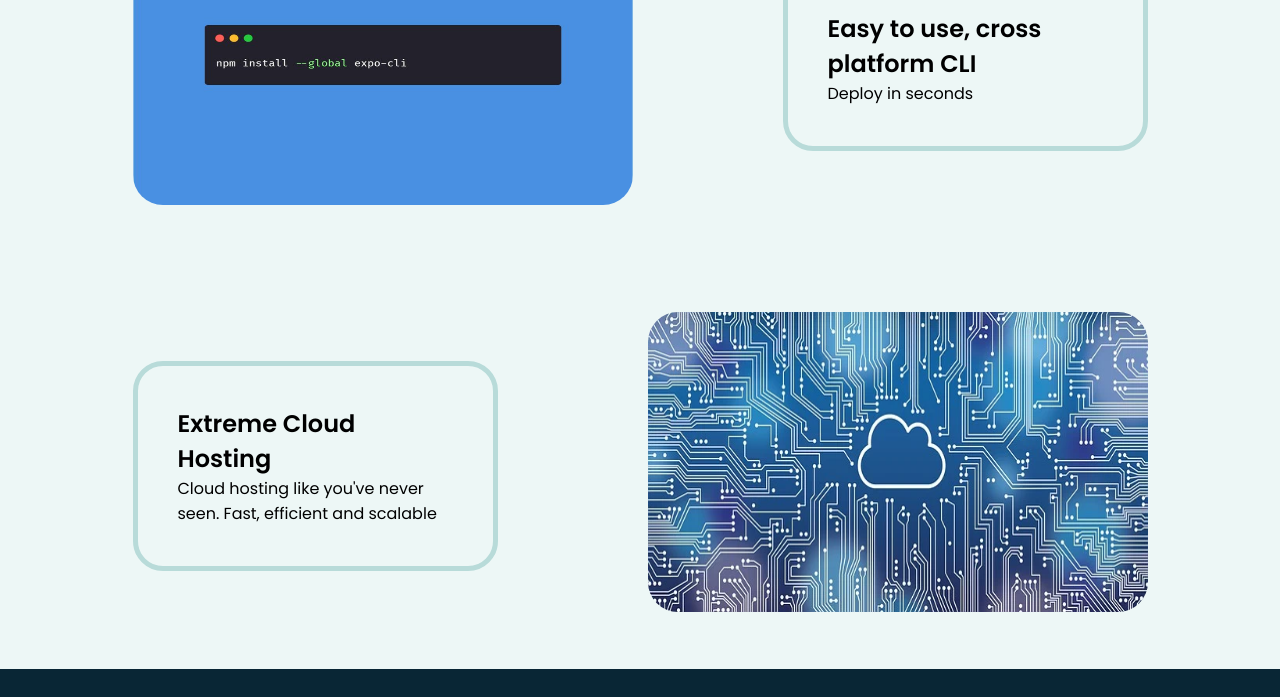
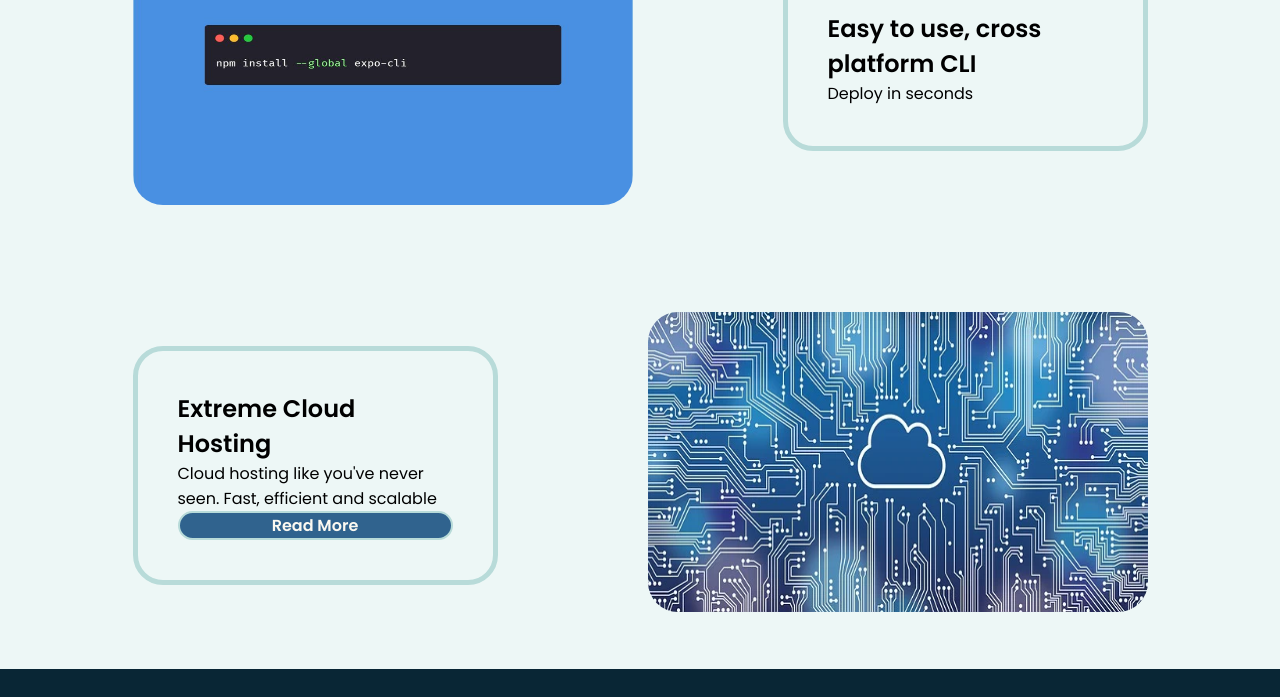
Before and after one commit to BF-FrontEnd-class-2024/group1-loruki-rebuild, a website: page index.html in a window 1280 px wide. Shown: the part 1732-2429 px from the top of the page. Drawn offline with Linux system fonts and the light colour scheme.

Commit message:
add posts2

```diff
--- a/index.html
+++ b/index.html
@@ -95,6 +95,7 @@
           <p>
             Cloud hosting like you've never seen. Fast, efficient and scalable
           </p>
+          <a href="features.html" class="button1">Read More</a>
         </div>
         <div>
           <img
--- a/styles/something.css
+++ b/styles/something.css
@@ -147,15 +147,23 @@ a {
   display: flex;
   flex-direction: column;
   border: 5px solid #b8dbd9;
+  padding: 40px;
   border-radius: 30px;
-  padding: 40px;
   width: 275px;
 }
 
-.text1 p {
+.text1 p,
+.text2 p {
   font-weight: 400;
 }
 
-.text2 p {
-  font-weight: 400;
+.button1 {
+  background-color: #30638e;
+  border: 2px solid #b8dbd9;
+  border-radius: 30px;
+  text-align: center;
 }
+
+.button1:hover {
+  background-color: #b8dbd9;
+}
```
